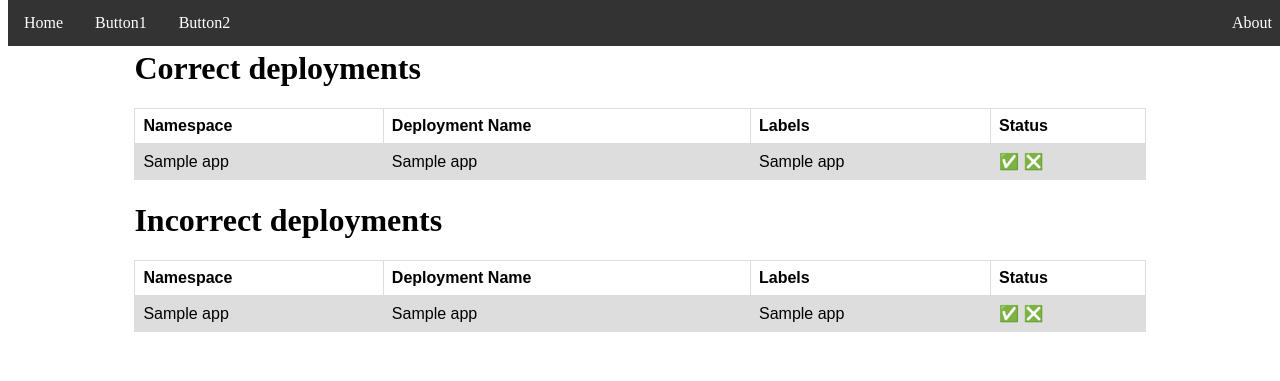
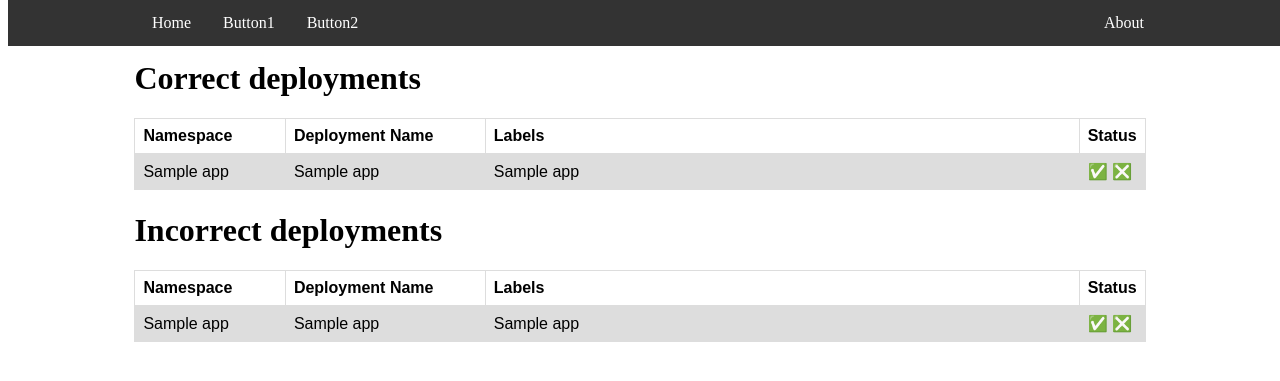
Before and after one commit to xtorrentgorjon/kubekat, a Flask app: template app/templates/index.html in a window 1280 px wide. Shown: the top 381 px of the page. Run offline with Flask 2, Linux system fonts and the light colour scheme; the template is opened without the code that fills it: most values are stand-ins (such as "Sample title", 1, 10 or a date in 2020).

Commit message:
CSS fixes. Dockerfile cleanup. Web looks stable.

```diff
--- a/app/static/css/style.css
+++ b/app/static/css/style.css
@@ -3,6 +3,7 @@ ul {
   list-style-type: none;
   margin: 0;
   padding: 0;
+  padding-left:10%;
   overflow: hidden;
   background-color: #333;
   position: fixed;
@@ -15,6 +16,7 @@ li {
 }
 
 li:last-child {
+  padding-right:20%;
   float: right;
 }
 
@@ -29,7 +31,6 @@ li a {
 li a:hover:not(.active) {
   background-color: #111;
 }
-
 
 /* Table menu CSS */
 table {
@@ -46,10 +47,29 @@ tr:nth-child(even) {
   background-color: #dddddd;
 }
 
+.column1 {
+ width: 15%;
+}
+
+.column2 {
+ width: 20%;
+}
+
+.column3 {
+ width: 60%;
+}
+
+.column4 {
+ width: 5%;
+}
+
 /* Page CSS */
 
-div {
-  margin-top:50px;
+.topmenu {
+}
+
+.mainpage {
+  margin-top:60px;
   margin-left: auto;
   margin-right: auto;
   width: 80%;
--- a/app/templates/index.html
+++ b/app/templates/index.html
@@ -4,22 +4,24 @@
   <link rel="stylesheet" href="{{ url_for('static', filename='css/style.css') }}">
 </head>
 <body>
+  <div class="topmenu">
     <ul>
       <li><a href="#home">Home</a></li>
       <li><a href="#Button1">Button1</a></li>
       <li><a href="#Button2">Button2</a></li>
       <li><a href="#about">About</a></li>
     </ul>
+  </div>
 
-  <div>
+  <div class="mainpage">
   <h1> Correct deployments </h1>
 
   <table>
   <tr>
-    <th>Namespace</th>
-    <th>Deployment Name</th>
-    <th>Labels</th>
-    <th>Status</th>
+    <th class="column1">Namespace</th>
+    <th class="column2">Deployment Name</th>
+    <th class="column3">Labels</th>
+    <th class="column4">Status</th>
   </tr>
   {% for app in correct_deployments %}
   <tr>
@@ -35,10 +37,10 @@
 
   <table>
   <tr>
-    <th>Namespace</th>
-    <th>Deployment Name</th>
-    <th>Labels</th>
-    <th>Status</th>
+    <th class="column1">Namespace</th>
+    <th class="column2">Deployment Name</th>
+    <th class="column3">Labels</th>
+    <th class="column4">Status</th>
   </tr>
   {% for app in incorrect_deployments %}
   <tr>
```
Also changed, not shown: 1 other file. Lines whose indentation alone changed are shown as unchanged.
